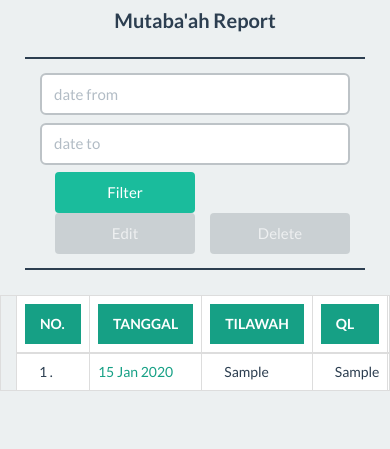
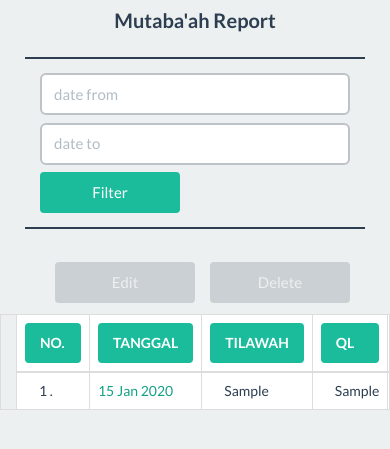
Before and after one commit to har07/mutaaba3ah, a Django app: template mutaaba3ah/templates/mutaaba3ah/report.html in a window 390 px wide. Shown: the part 159-608 px from the top of the page. Run offline with Django 3.2, Linux system fonts and the light colour scheme; the template is opened without the code that fills it: most values are stand-ins (such as "Sample title", 1, 10 or a date in 2020); some libraries are stand-ins or nearby versions.

Commit message:
merapikan layout report di mobile

```diff
--- a/mutaaba3ah/templates/mutaaba3ah/delete_entry.html
+++ b/mutaaba3ah/templates/mutaaba3ah/delete_entry.html
@@ -19,7 +19,7 @@ Delete Article
                 <thead>
                 <tr>
                     <th colspan="2">
-                        <div class="admin-title">{{ entry.entry_date|date:"d M Y" }}</div>
+                        <div class="table-title">{{ entry.entry_date|date:"d M Y" }}</div>
                     </th>
                 </tr>
                 </thead>
--- a/mutaaba3ah/templates/mutaaba3ah/display_entry.html
+++ b/mutaaba3ah/templates/mutaaba3ah/display_entry.html
@@ -18,7 +18,7 @@
                 <thead>
                 <tr>
                     <th colspan="2">
-                            <div class="admin-title">{{ form.entry_date|date:"d M Y" }}</div>
+                        <div class="table-title">{{ form.entry_date|date:"d M Y" }}</div>
                     </th>
                 </tr>
                 </thead>
@@ -46,5 +46,9 @@
             </table>
         </div>
     </div>
+    <div class="row hide">
+        <a href="window.history.back()"
+           class="btn btn-lg btn-wide btn-inverse col-xs-6 col-xs-offset-3 col-sm-2 col-sm-offset-5">Back</a>
+    </div>
 </div>
 {% endblock %}
--- a/mutaaba3ah/templates/mutaaba3ah/report.html
+++ b/mutaaba3ah/templates/mutaaba3ah/report.html
@@ -1,7 +1,7 @@
 {% extends "base.html" %}
 
 {% block title %}
-    Report
+Report
 {% endblock %}
 
 {% block main %}
@@ -24,19 +24,21 @@
                     <input type="text" placeholder="date to" title="date to"
                            class="form-control readonly datepicker" id="date_to">
                     <!--<span class="reset-icon">-->
-                      <!--<i class="fa fa-refresh"></i>-->
+                    <!--<i class="fa fa-refresh"></i>-->
                     <!--</span>-->
                 </div>
                 <div class="col-md-2">
                     <input type="submit" value="Filter" id="submit" class="btn btn-wide btn-primary">
                 </div>
             </div>
-            <div class="row">
-                <div class="col-md-12">
-                    <input type="submit" value="Delete" id="delete" class="btn btn-inverse btn-wide btn-grid pull-right" disabled>
-                    <input type="submit" value="Edit" id="edit" class="btn btn-inverse btn-wide btn-grid pull-right" disabled>
-                </div>
-            </div>
+        </div>
+    </div>
+    <div class="row grid-controls">
+        <div class="col-md-1"></div>
+        <div class="col-md-10">
+            <input type="submit" value="Delete" id="delete" class="btn btn-inverse btn-wide btn-grid pull-right"
+                   disabled>
+            <input type="submit" value="Edit" id="edit" class="btn btn-inverse btn-wide btn-grid pull-right" disabled>
         </div>
     </div>
     {% include "mutaaba3ah/report_content.html" %}
--- a/static/css/main.css
+++ b/static/css/main.css
@@ -22,7 +22,8 @@ body {
 }
 
 .table-title {
-  background: #16a085;
+  background: #1abc9c;
+  border-radius: 4px;
   width: 100%;
   display: block;
   text-transform: uppercase;
@@ -48,7 +49,7 @@ body {
     margin-bottom: 10px !important;
 }
 
-.div-filter{
+.div-filter, .grid-controls{
     margin: 10px;
 }
 
@@ -60,7 +61,8 @@ body {
     padding-top: 1em;
 }
 
-.div-filter-box .btn{
+.div-filter-box .btn
+, .grid-controls .btn{
     margin-left: 1em;
 }
 
@@ -94,6 +96,12 @@ body {
     }
     .div-filter .datepicker{
         margin-bottom: 0.5em !important;
+    }
+    .div-filter-box .btn{
+        margin-left: 0;
+    }
+    .grid-controls .btn.pull-right{
+        margin-top: 0.5em !important;
     }
     /* hide on small screen */
     .large-screen-only{
```
Lines whose indentation alone changed are shown as unchanged.
